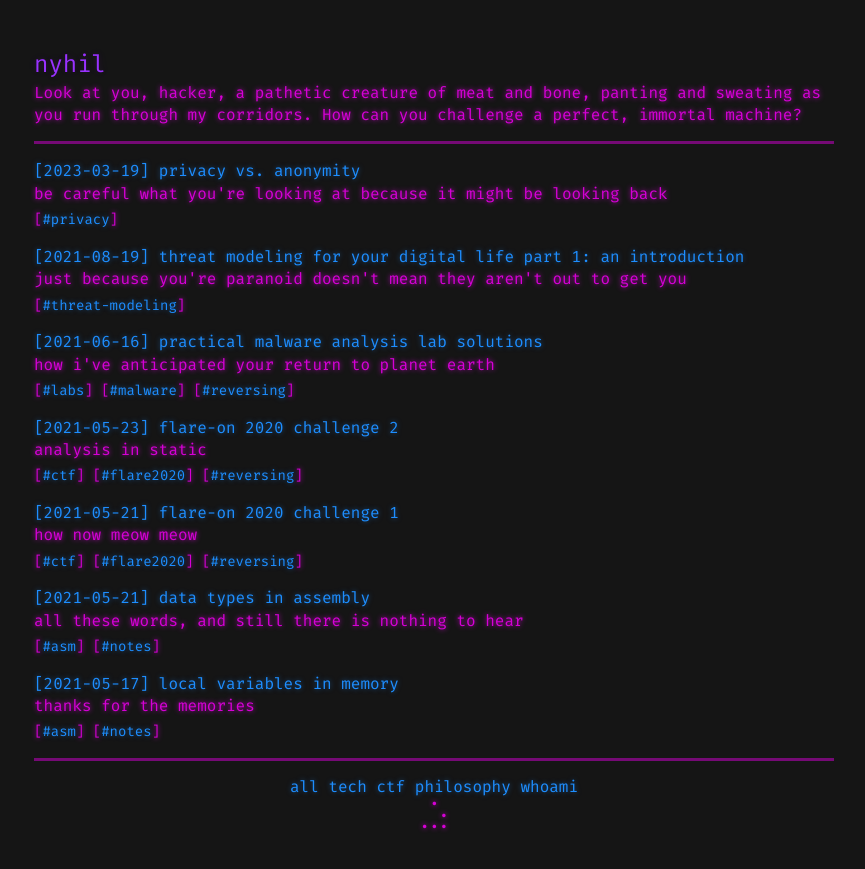
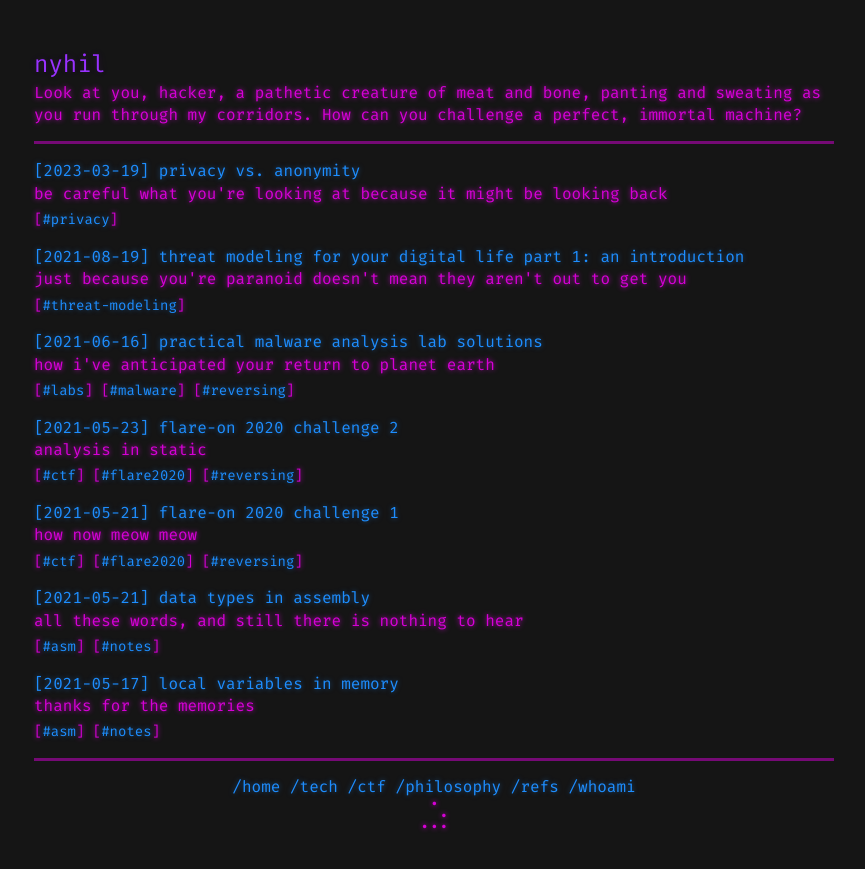
Before and after one commit to nyhilum/old-jekyll-blog, a Jekyll site: the page built from index.html, in a window 1280 px wide. Shown: the top 869 px of the page, without its empty margins (206-1071 px from the left). Built offline with Jekyll 4.4.1, drawn with Linux system fonts in a browser that asks for light colours.

Commit message:
prettied some links

```diff
--- a/_data/navigation.yml
+++ b/_data/navigation.yml
@@ -1,10 +1,12 @@
-- name: "all"
+- name: /home
   link: /
-- name: tech
+- name: /tech
   link: /tech/
-- name: ctf
+- name: /ctf
   link: /ctf/
-- name: philosophy
+- name: /philosophy
   link: /philosophy/
-- name: whoami
+- name: /refs
+  link: /refs/
+- name: /whoami
   link: /whoami/
```
